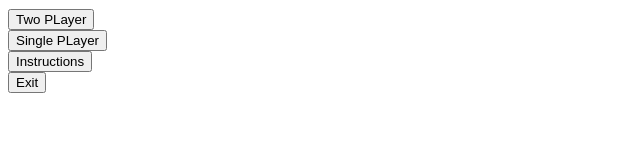
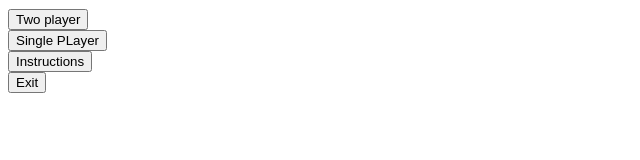
Before and after one commit to Vinayak-Shrivastava/Tic-Tac-Toe, a plain HTML site: page index.html in a window 1280 px wide. Shown: the full height of the page, 0-640 px from the left. Drawn offline with Linux system fonts and the light colour scheme.

Commit message:
Update index.html

```diff
--- a/index.html
+++ b/index.html
@@ -5,7 +5,7 @@
 <div id="p1" style="visibility:hidden;">  </div>
 <div id="p2" style="visibility:hidden;"> </div>
 
-  <button id="btn1"type="button" onclick="two_plyr()"> Two PLayer </button>
+  <button id="btn1"type="button" onclick="two_plyr()"> Two player </button>
 <label for="btn5" id="l1" style="visibility:hidden;" >Enter Player 1 name:</label>
 <Input id="btn5" style="visibility:hidden;" value="Plyr1" >
 <label for="btn9" id="l2" style="visibility:hidden;">Enter Player 2 name:</label>
@@ -301,8 +301,7 @@ else{
 alert(p1+ " wins");
 document.getElementById("cap").innerHTML = p1 + " Won.Press <b>R</b> to reset.Press <b>Space Bar</b> to go back to the menu.";
 
-}
-game_end=1;
+}game_end=1;
 }
 }
 else if(fill[0]!=-1 && fill[1]!=-1 && fill[2]!=-1 && fill[3]!=-1 && fill[4]!=-1 && fill[5]!=-1 && fill[6]!=-1 && fill[7]!=-1 && fill[8]!=-1 )
```
